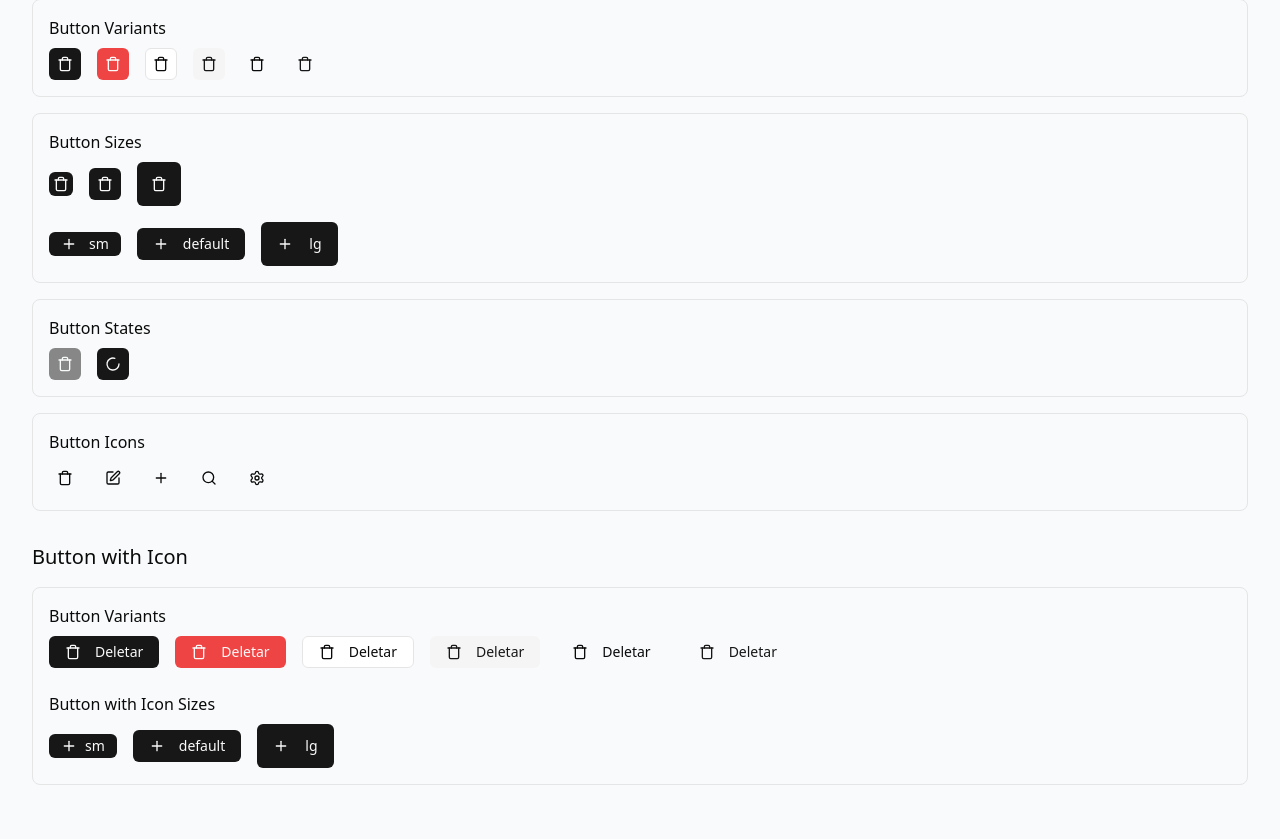
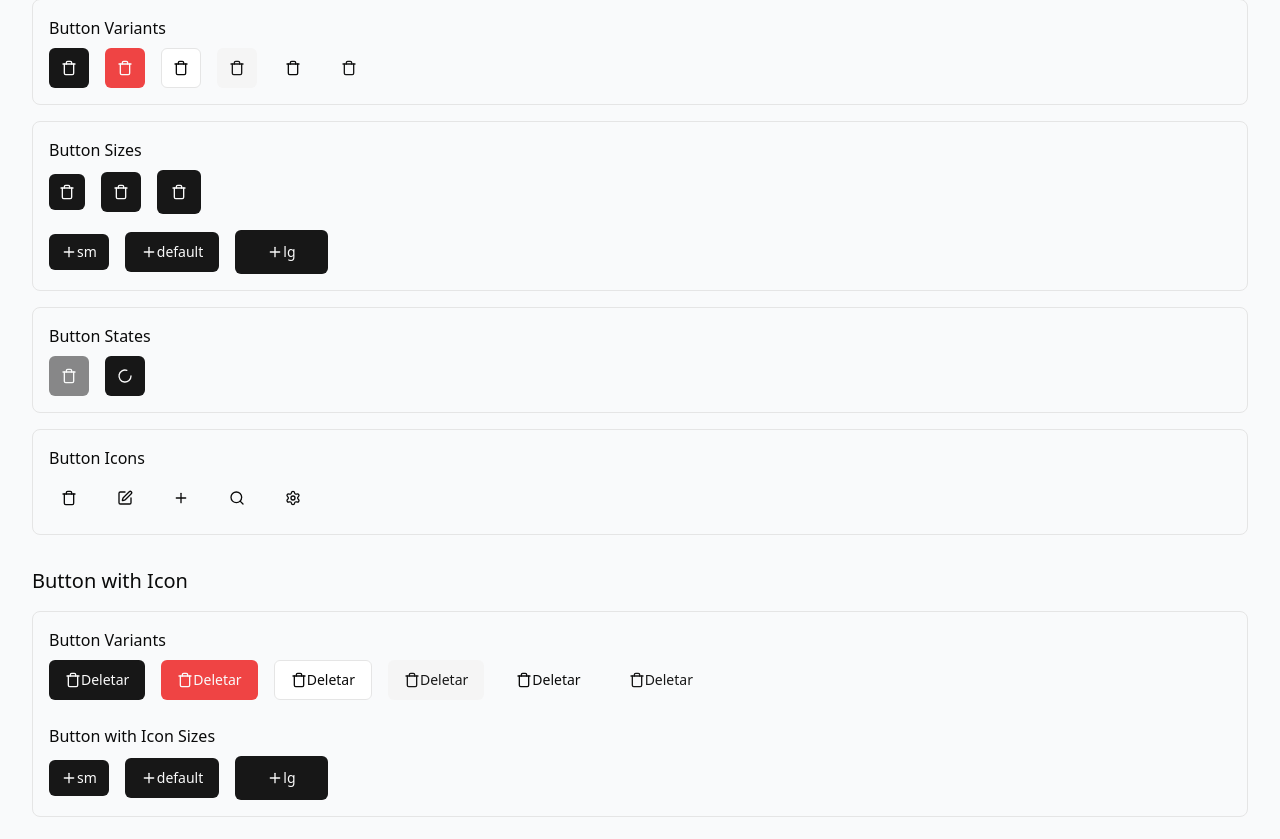
Before and after one commit to thiagomendesdev/quiz-3, a Vue app: page /components in a window 1280 px wide. Shown: the part 279-1118 px from the top of the page. Built offline with nearby package versions, Linux system fonts and the light colour scheme; what imagekit-javascript would draw is missing.

Commit message:
button sizes restaurados para o padrao shascn

```diff
--- a/src/components/qt-multiple.vue
+++ b/src/components/qt-multiple.vue
@@ -143,9 +143,8 @@
                   size="sm"
                   @click="addAlternative(qIdx)"
                   type="button"
-                  class="add-alt-btn"
                 >
-                  <Plus class="mr-2" />
+                  <Plus />
                   Adicionar alternativa
                 </Button>
               </div>
@@ -356,17 +355,4 @@ function triggerAltImageUpload(qIdx, aIdx) {
   transform: translateX(-100%);
   z-index: 200;
 }
-
-/* Botão flutuante de adicionar alternativa */
-.add-alt-btn {
-  position: absolute;
-  left: 50%;
-  transform: translateX(-50%);
-  bottom: -16px;
-  z-index: 20;
-  box-shadow: 0 2px 8px rgba(0,0,0,0.10);
-  display: flex;
-  align-items: center;
-  gap: 0.5rem;
-}
 </style>
--- a/src/components/ui/button/index.js
+++ b/src/components/ui/button/index.js
@@ -18,12 +18,12 @@ export const buttonVariants = cva(
         link: 'text-primary underline-offset-4 hover:underline',
       },
       size: {
-        default: 'h-[32px] px-4 py-2 gap-[6px]',
-        sm: 'h-[24px] rounded-md px-3 gap-1',
-        lg: 'h-[44px] rounded-md px-4 gap-2',
-        icon: 'h-[32px] w-[32px] p-[8px] gap-0',
-        'icon-sm': 'h-[24px] w-[24px] p-[4px] gap-0',
-        'icon-lg': 'h-[44px] w-[44px] p-[16px] gap-0',
+        default: 'h-10 px-4 py-2',
+        sm: 'h-9 px-3',
+        lg: 'h-11 px-8',
+        icon: 'h-10 w-10',
+        'icon-sm': 'h-9 w-9',
+        'icon-lg': 'h-11 w-11',
       },
     },
     defaultVariants: {
--- a/src/views/Components.vue
+++ b/src/views/Components.vue
@@ -128,9 +128,9 @@
                 </Button>
               </div>
               <div class="flex items-center gap-4">
-                <Button size="sm" variant="default"><PlusIcon class="mr-2" />sm</Button>
-                <Button variant="default"><PlusIcon class="mr-2" />default</Button>
-                <Button size="lg" variant="default"><PlusIcon class="mr-2" />lg</Button>
+                <Button size="sm" variant="default"><PlusIcon />sm</Button>
+                <Button variant="default"><PlusIcon />default</Button>
+                <Button size="lg" variant="default"><PlusIcon />lg</Button>
               </div>
             </div>
 
@@ -228,7 +228,7 @@
                   @click="copyToClipboard"
                   class="copy-button"
                 >
-                  <TrashIcon class="mr-2 h-4 w-4" />
+                  <TrashIcon class="h-4 w-4" />
                   Deletar
                 </Button>
                 <Button
@@ -237,7 +237,7 @@
                   @click="copyToClipboard"
                   class="copy-button"
                 >
-                  <TrashIcon class="mr-2 h-4 w-4" />
+                  <TrashIcon class="h-4 w-4" />
                   Deletar
                 </Button>
                 <Button
@@ -246,7 +246,7 @@
                   @click="copyToClipboard"
                   class="copy-button"
                 >
-                  <TrashIcon class="mr-2 h-4 w-4" />
+                  <TrashIcon class="h-4 w-4" />
                   Deletar
                 </Button>
                 <Button
@@ -255,7 +255,7 @@
                   @click="copyToClipboard"
                   class="copy-button"
                 >
-                  <TrashIcon class="mr-2 h-4 w-4" />
+                  <TrashIcon class="h-4 w-4" />
                   Deletar
                 </Button>
                 <Button
@@ -264,7 +264,7 @@
                   @click="copyToClipboard"
                   class="copy-button"
                 >
-                  <TrashIcon class="mr-2 h-4 w-4" />
+                  <TrashIcon class="h-4 w-4" />
                   Deletar
                 </Button>
                 <Button
@@ -273,15 +273,15 @@
                   @click="copyToClipboard"
                   class="copy-button"
                 >
-                  <TrashIcon class="mr-2 h-4 w-4" />
+                  <TrashIcon class="h-4 w-4" />
                   Deletar
                 </Button>
               </div>
               <h4 class="font-medium mb-2 mt-6">Button with Icon Sizes</h4>
               <div class="flex gap-4 flex-wrap items-center">
-                <Button size="sm" variant="default"><PlusIcon class="mr-1" />sm</Button>
-                <Button variant="default"><PlusIcon class="mr-2" />default</Button>
-                <Button size="lg" variant="default"><PlusIcon class="mr-2" />lg</Button>
+                <Button size="sm" variant="default"><PlusIcon />sm</Button>
+                <Button variant="default"><PlusIcon />default</Button>
+                <Button size="lg" variant="default"><PlusIcon />lg</Button>
               </div>
             </div>
           </div>
```
